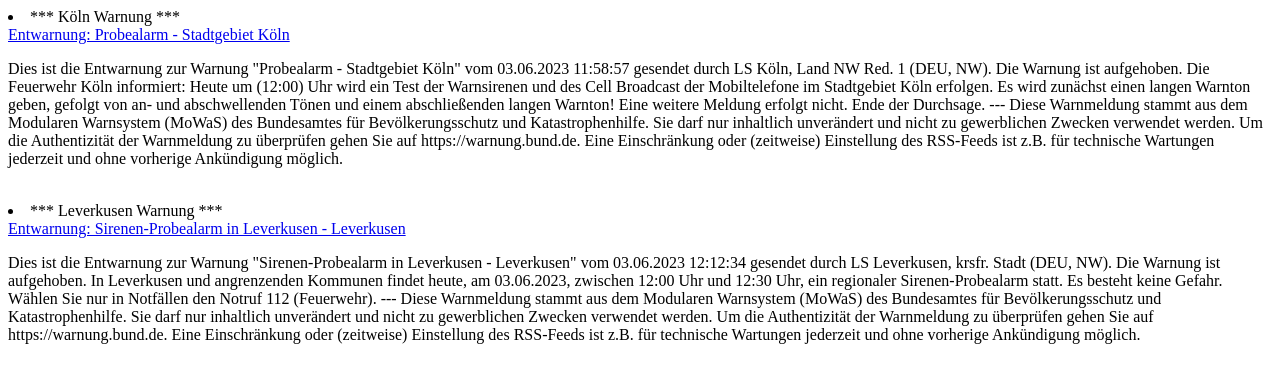
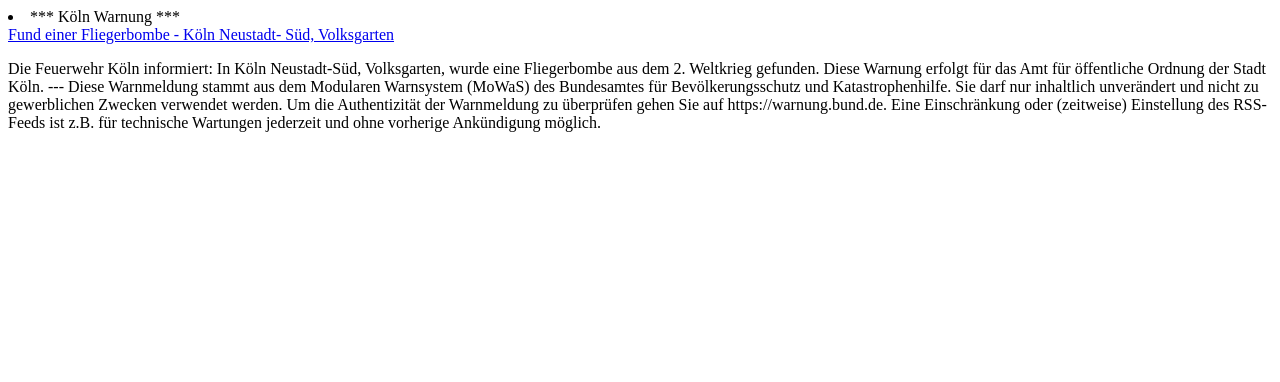
Before and after one commit to jasineri/warning, a website: page warning.html in a window 1280 px wide. Drawn offline with Linux system fonts and the light colour scheme.

Commit message:
update action output

```diff
--- a/data/links.json
+++ b/data/links.json
@@ -1 +1 @@
-["https://warnung.bund.de/meldung/mow.DE-NW-K-SE031-20230603-31-003/Entwarnung:_Probealarm_-_Stadtgebiet_K%C3%B6ln","https://warnung.bund.de/meldung/mow.DE-NW-K-SE031-20230603-31-002/Entwarnung:_Sirenen-Probealarm_in_Leverkusen_-_Leverkusen"]
+["https://warnung.bund.de/meldung/mow.DE-NW-K-SE031-20230707-31-000/Fund_einer_Fliegerbombe_-_K%C3%B6ln_Neustadt-_S%C3%BCd,_Volksgarten"]
--- a/warning.html
+++ b/warning.html
@@ -1,16 +1,6 @@
-<html><body><li>*** Köln Warnung ***</li><a href="https://warnung.bund.de/meldung/mow.DE-NW-K-SE031-20230603-31-003/Entwarnung:_Probealarm_-_Stadtgebiet_K%C3%B6ln">Entwarnung: Probealarm - Stadtgebiet Köln</a><p>Dies ist die Entwarnung zur Warnung "Probealarm - Stadtgebiet Köln" vom 03.06.2023 11:58:57 gesendet durch LS Köln, Land NW Red. 1 (DEU, NW). Die Warnung ist aufgehoben.
-
-Die Feuerwehr Köln informiert: Heute um (12:00) Uhr wird ein Test der Warnsirenen und des Cell Broadcast der Mobiltelefone im Stadtgebiet Köln erfolgen. Es wird zunächst einen langen Warnton geben, gefolgt von an- und abschwellenden Tönen und einem abschließenden langen Warnton! Eine weitere Meldung erfolgt nicht. Ende der Durchsage.
-
----
-Diese Warnmeldung stammt aus dem Modularen Warnsystem (MoWaS) des Bundesamtes für Bevölkerungsschutz und Katastrophenhilfe.
-Sie darf nur inhaltlich unverändert und nicht zu gewerblichen Zwecken verwendet werden.
-Um die Authentizität der Warnmeldung zu überprüfen gehen Sie auf https://warnung.bund.de.
-Eine Einschränkung oder (zeitweise) Einstellung des RSS-Feeds ist z.B. für technische Wartungen jederzeit und ohne vorherige Ankündigung möglich.</p><br/><li>*** Leverkusen Warnung ***</li><a href="https://warnung.bund.de/meldung/mow.DE-NW-K-SE031-20230603-31-002/Entwarnung:_Sirenen-Probealarm_in_Leverkusen_-_Leverkusen">Entwarnung: Sirenen-Probealarm in Leverkusen - Leverkusen</a><p>Dies ist die Entwarnung zur Warnung "Sirenen-Probealarm in Leverkusen - Leverkusen" vom 03.06.2023 12:12:34 gesendet durch LS Leverkusen, krsfr. Stadt (DEU, NW). Die Warnung ist aufgehoben.
-
-In Leverkusen und angrenzenden Kommunen findet heute, am 03.06.2023, zwischen 12:00 Uhr und 12:30 Uhr, ein regionaler Sirenen-Probealarm statt.
-Es besteht keine Gefahr.
-Wählen Sie nur in Notfällen den Notruf 112 (Feuerwehr).
+<html><body><li>*** Köln Warnung ***</li><a href="https://warnung.bund.de/meldung/mow.DE-NW-K-SE031-20230707-31-000/Fund_einer_Fliegerbombe_-_K%C3%B6ln_Neustadt-_S%C3%BCd,_Volksgarten">Fund einer Fliegerbombe - Köln Neustadt- Süd, Volksgarten</a><p>Die Feuerwehr Köln informiert:
+In Köln Neustadt-Süd, Volksgarten, wurde eine Fliegerbombe aus dem 2. Weltkrieg gefunden.
+Diese Warnung erfolgt für das Amt für öffentliche Ordnung der Stadt Köln.
 
 ---
 Diese Warnmeldung stammt aus dem Modularen Warnsystem (MoWaS) des Bundesamtes für Bevölkerungsschutz und Katastrophenhilfe.
```
